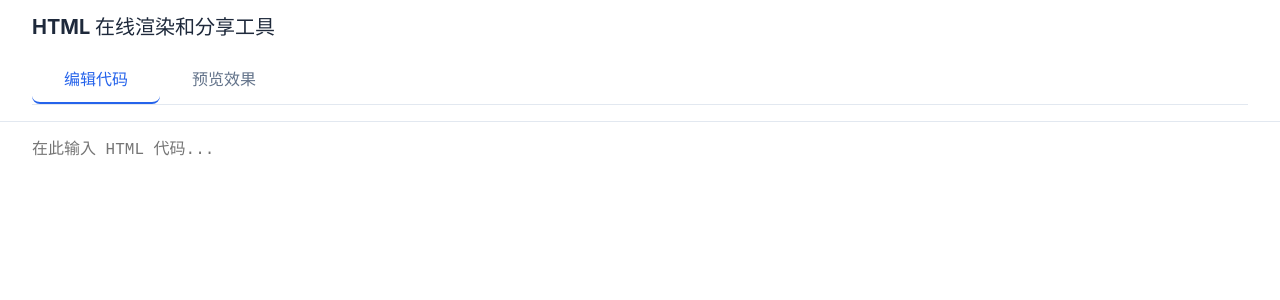
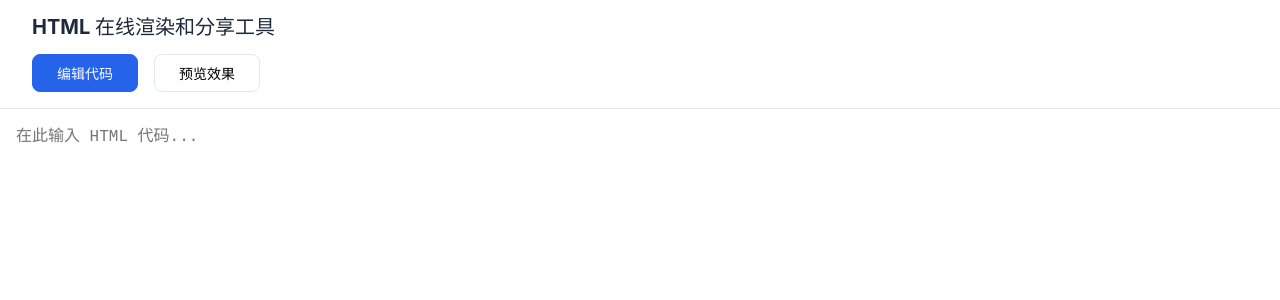
Before and after one commit to yty971231/html-share, a React (Vite) app in the folder frontend/: page / in a window 1280 px wide. Shown: the top 300 px of the page. Built offline with nearby package versions, Linux system fonts and the light colour scheme.

Commit message:
Update App.css

```diff
--- a/frontend/src/App.css
+++ b/frontend/src/App.css
@@ -11,21 +11,23 @@
   box-sizing: border-box;
 }
 
-body {
-  margin: 0;
-  min-height: 100vh;
+html, body, #root {
+  height: 100vh;
+  width: 100vw;
+  overflow: hidden;
 }
 
 .app-container {
-  min-height: 100vh;
+  height: 100vh;
+  width: 100vw;
   display: flex;
   flex-direction: column;
 }
 
 .app-header {
+  padding: 1rem 2rem;
   background-color: white;
   border-bottom: 1px solid var(--border-color);
-  padding: 1rem 2rem;
 }
 
 .app-header h1 {
@@ -35,35 +37,31 @@ body {
 }
 
 .tab-container {
+  margin-top: 1rem;
   display: flex;
-  margin-top: 1rem;
-  border-bottom: 1px solid var(--border-color);
+  gap: 1rem;
 }
 
 .tab-button {
-  padding: 0.75rem 2rem;
-  background: none;
-  border: none;
-  border-bottom: 2px solid transparent;
+  padding: 0.5rem 1.5rem;
+  border: 1px solid var(--border-color);
+  background: white;
+  border-radius: 0.5rem;
   cursor: pointer;
-  font-size: 1rem;
-  color: #64748b;
-}
-
-.tab-button:hover {
-  color: var(--primary-color);
+  font-size: 0.875rem;
 }
 
 .tab-button.active {
-  color: var(--primary-color);
-  border-bottom-color: var(--primary-color);
+  background-color: var(--primary-color);
+  color: white;
+  border-color: var(--primary-color);
 }
 
 .app-main {
   flex: 1;
   display: flex;
   flex-direction: column;
-  height: calc(100vh - 100px); /* 减去header的高度 */
+  overflow: hidden;
 }
 
 .share-url-container {
@@ -96,40 +94,30 @@ body {
   cursor: pointer;
 }
 
-.copy-button:hover {
-  background-color: var(--primary-hover);
-}
-
-.loading, .no-share {
-  color: #64748b;
-}
-
 .content-container {
   flex: 1;
-  display: flex;
   overflow: hidden;
+  position: relative;
 }
 
 .editor-container,
 .preview-container {
-  flex: 1;
+  position: absolute;
+  top: 0;
+  left: 0;
+  width: 100%;
   height: 100%;
 }
 
 .html-editor {
   width: 100%;
   height: 100%;
-  padding: 1rem 2rem;
+  padding: 1rem;
   border: none;
   resize: none;
   font-family: monospace;
   font-size: 1rem;
   line-height: 1.5;
-  background-color: white;
-}
-
-.html-editor:focus {
-  outline: none;
 }
 
 .preview-frame {
```
